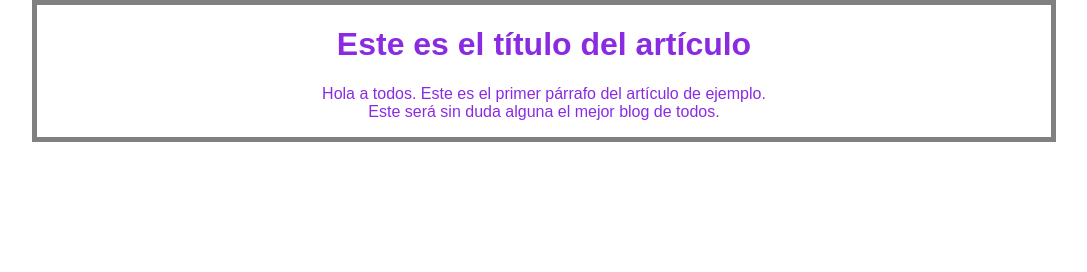
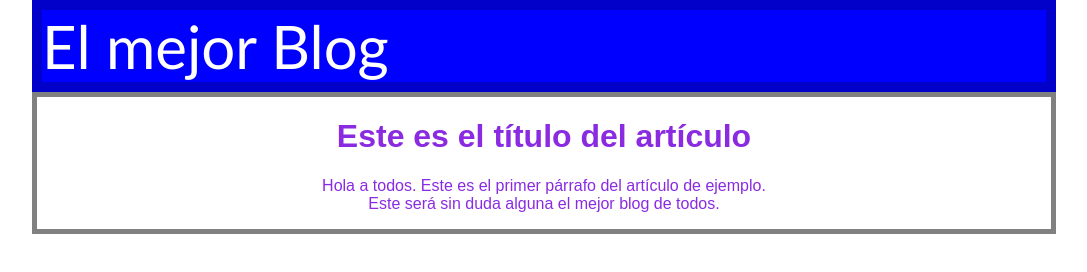
Before and after one commit to stereohj/mejorblog, a plain HTML site: page index.html in a window 1280 px wide. Shown: the whole page, without its empty margins (96-1183 px from the left). Drawn offline with Linux system fonts and the light colour scheme.

Commit message:
formato de cabecera inicial aplicado (v2)

```diff
--- a/index.html
+++ b/index.html
@@ -8,6 +8,9 @@
     <title>El mejor blog</title>
 </head>
 <body>
+    <div id="cabecera">
+        El mejor Blog
+    </div>
     <div id="articulo">
         <h1>Este es el título del artículo</h1>
         <p>Hola a todos. Este es el primer párrafo del artículo de ejemplo.
--- a/styles/style.css
+++ b/styles/style.css
@@ -5,7 +5,15 @@ body {
     text-align: center;
 }
 
+#cabecera {
+    border: 10px solid rgb(1, 1, 202);
+    background-color: blue;
+    color: white;
+    font: 60px bold;
+    font-family: calibri;
+    text-align: left;
+}
+
 #articulo {
     border: 5px solid gray;
-    padding: 0px ;
 }
```
